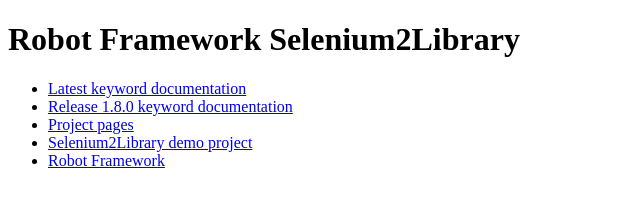
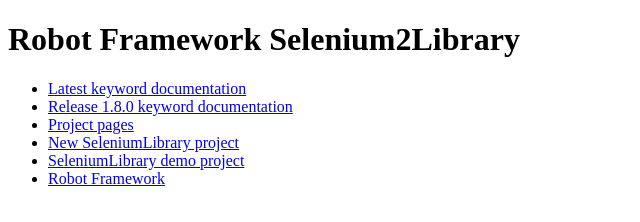
Before and after one commit to robotframework/Selenium2Library, a plain HTML site: page docs/index.html in a window 1280 px wide. Shown: the whole page, without its empty margins (0-640 px from the left). Drawn offline with Linux system fonts and the light colour scheme.

Commit message:
List also new SL project

```diff
--- a/docs/index.html
+++ b/docs/index.html
@@ -10,7 +10,8 @@
       <li><a href="Selenium2Library.html">Latest keyword documentation</a></li>
       <li><a href="Selenium2Library-1.8.0.html">Release 1.8.0 keyword documentation</a></li>
       <li><a href="https://github.com/robotframework/Selenium2Library">Project pages</a></li>
-      <li><a href="https://bitbucket.org/robotframework/webdemo">Selenium2Library demo project</a></li>
+      <li><a href="https://github.com/robotframework/SeleniumLibrary">New SeleniumLibrary project</a></li>
+      <li><a href="https://bitbucket.org/robotframework/webdemo">SeleniumLibrary demo project</a></li>
       <li><a href="http://robotframework.org">Robot Framework</a></li>
     </ul>
   </body>
```
